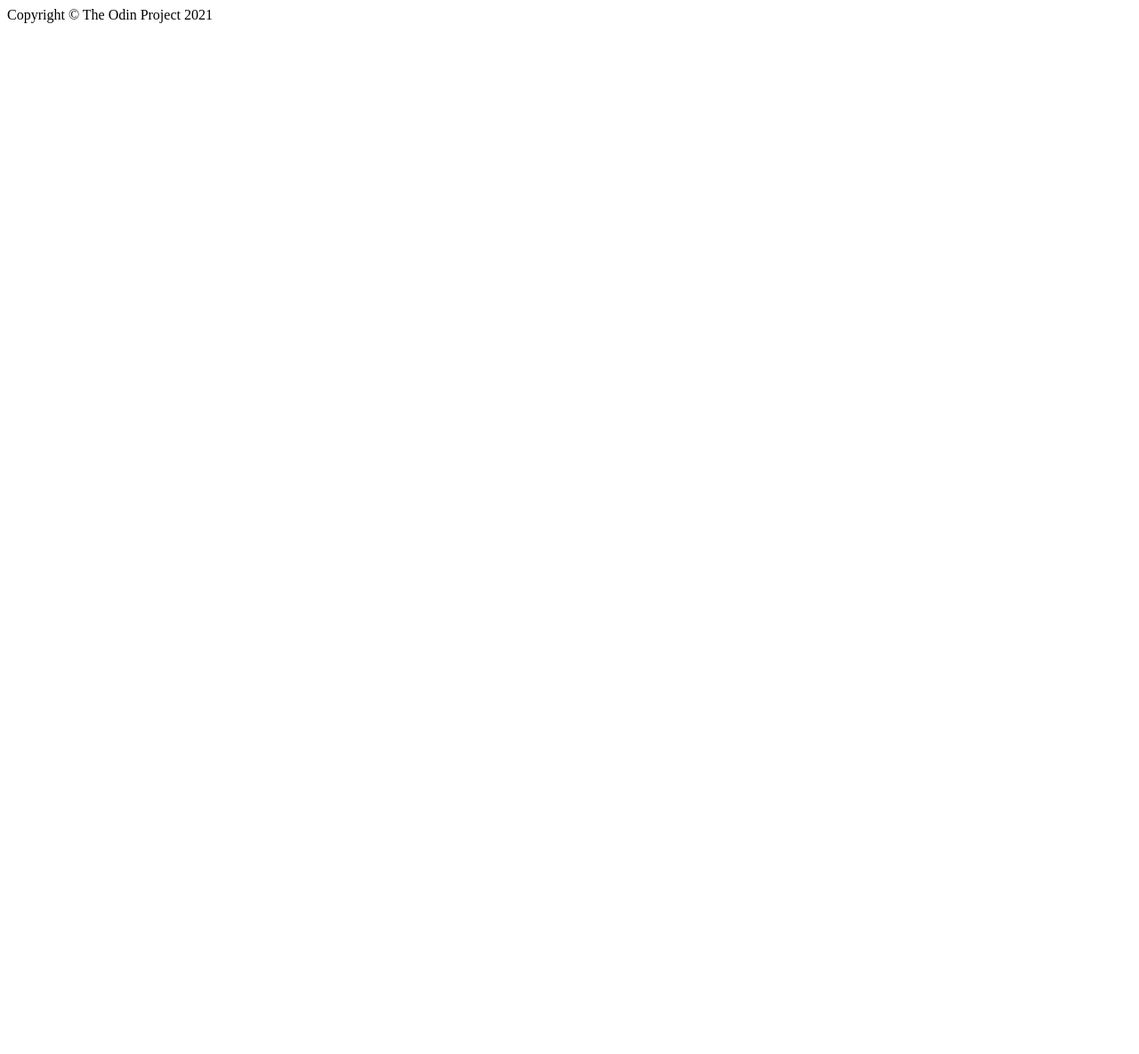
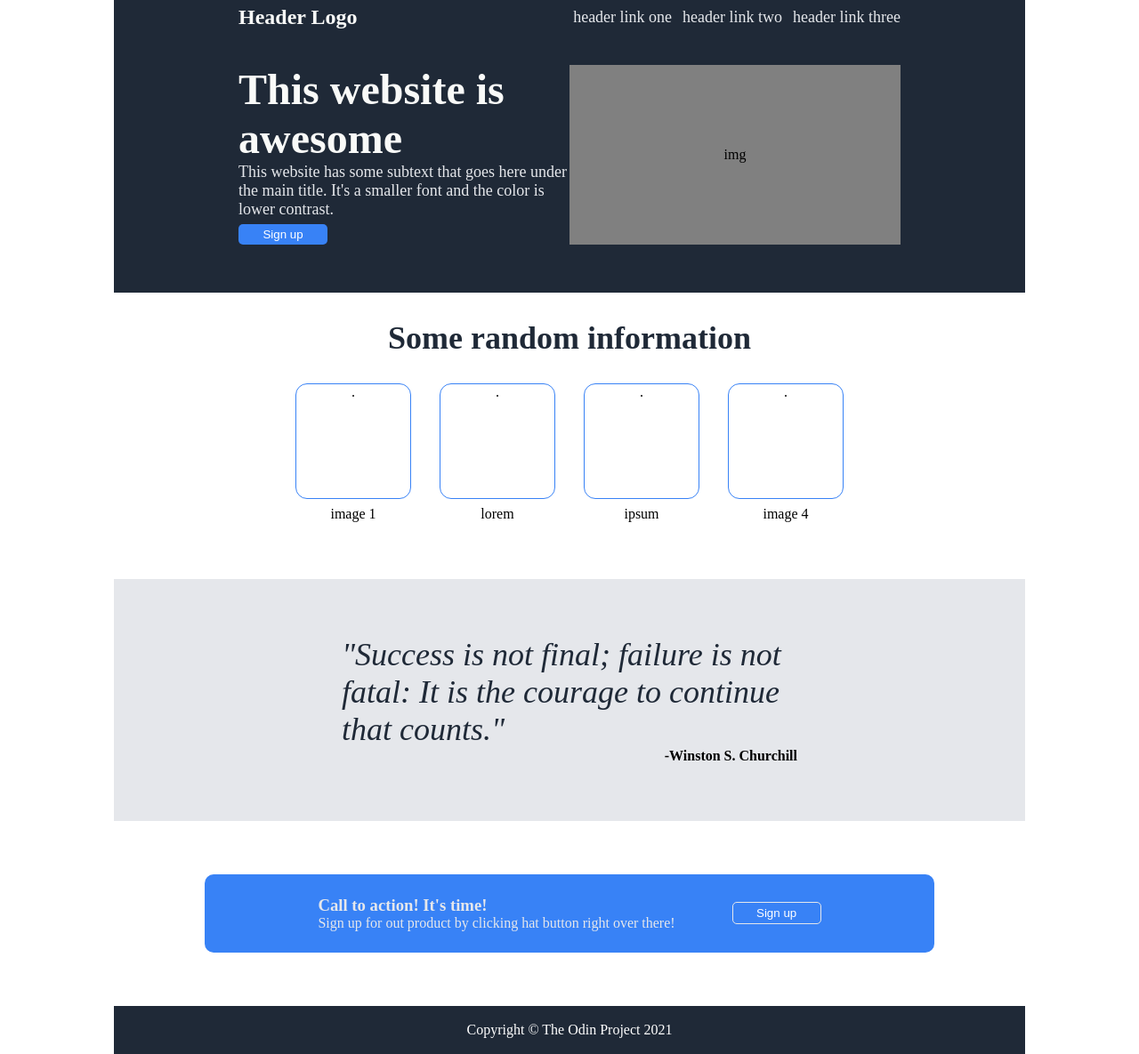
Before and after one commit to luanbalbi/odin-landing-page, a plain HTML site: page index.html in a window 1280 px wide. Shown: the whole page at 89% size. Before the commit the page ends 800 px from the top, so only its background shows below. Drawn offline with Linux system fonts and the light colour scheme.

Commit message:
Complete Landing Page - Html and CSS

```diff
--- a/index.html
+++ b/index.html
@@ -1,30 +1,61 @@
 <!DOCTYPE html>
 <html lang="en">
+
 <head>
     <meta charset="UTF-8">
     <meta name="viewport" content="width=device-width, initial-scale=1.0">
     <link rel="stylesheet" href="style.css">
     <title>Odin Landing Page</title>
 </head>
+
 <body>
     <div class="header">
-
+        <nav>
+            <div class="logo">Header Logo</div>
+            <div><a href="#">header link one</a></div>
+            <div><a href="#">header link two</a></div>
+            <div><a href="#">header link three</a></div>
+        </nav>
+        <div class="hero-section">
+            <div class="hero-left">
+                <h1 class="hero-title">This website is awesome</h1>
+                <p class="hero-parag">This website has some subtext that goes here under the main title. It's a smaller font
+                    and the color is lower contrast.
+                </p>
+                <button class="hero-button">Sign up</button>
+            </div>
+            <div class="hero-right">img</div>
+        </div>
     </div>
 
     <div class="info-container">
-
+        <h2>Some random information</h2>
+        <div class="gallery">
+            <div class="gallery-block"><div class="gallery-image">.</div>image 1</div>
+            <div class="gallery-block"><div class="gallery-image">.</div>lorem</div>
+            <div class="gallery-block"><div class="gallery-image">.</div>ipsum</div>
+            <div class="gallery-block"><div class="gallery-image">.</div>image 4</div>
+        </div>
     </div>
 
     <div class="quote-container">
-
+       <p class="quote">"Success is not final; failure is not fatal: It is the courage to continue that counts."</p>
+       <div class="author">-Winston S. Churchill</div>
     </div>
 
-    <div class="signup-container">
-
+    <div class="action-container">
+        <div class="action-left">
+            <h3 class="action">Call to action! It's time!</h3>
+            <p class="action">Sign up for out product by clicking hat button right over there!</p>
+        </div>
+        <div class="action-right">
+            <button class="action-button">Sign up</button>
+        </div>
     </div>
 
     <div class="footer">
         Copyright © The Odin Project 2021
     </div>
 </body>
+
 </html>
--- a/style.css
+++ b/style.css
@@ -0,0 +1,170 @@
+html {
+    display: flex;
+    justify-content: center;
+}
+
+body {
+    display: flex;
+    align-self: center;
+    flex-direction: column;
+    max-width: 1024px;
+    margin: 0;
+}
+
+.header,.footer,.info-container,.quote-container,.action-container {
+    padding: 6px 140px;
+}
+
+.header,.footer {
+    background-color: #1f2937;
+}
+
+nav {
+    display: flex;
+    align-items: center;
+    margin-bottom: 16px;
+    gap: 12px;
+}
+
+div.logo {
+    margin-right: auto;
+    font-size: 24px;
+    color: #f9faf8;
+    font-weight: 700;
+}
+
+a {
+    text-decoration: none;
+    font-size: 18px;
+    color: #e5e7eb;
+}
+
+.hero-title {
+    font-size: 48px;
+    font-weight: 800;
+    color: #f9faf8;
+    margin: 0;
+}
+
+.hero-section {
+    display: flex;
+    padding: 24px 0 48px 0 ;
+}
+
+.hero-button,.action-button {
+    background-color: #3882f6;
+    border: none;
+    color: white;
+    border-radius: 5px;
+    width: 100px;
+    text-align: center;
+    align-self: center;
+    padding: 4px;
+}
+
+.hero-left {
+    display: flex;
+    flex-direction: column;
+    flex: 1;
+}
+
+.hero-button {
+    align-self: flex-start;
+    margin: 6px 0 0 0;
+}
+
+.hero-right {
+    display: flex;
+    flex-wrap: nowrap;
+    flex: 1;
+    justify-content: center;
+    align-items: center;
+    background-color: grey;
+}
+
+.footer {
+    color: white;
+    display: flex;
+    justify-content: center;
+    align-items: center;
+    padding: 18px;
+}
+
+p.hero-parag {
+    font-size: 18px;
+    color: #e5e7eb;
+    margin: 0;
+}
+
+.info-container {
+    padding: 0 0 64px 0;
+}
+
+.gallery-image {
+    border: 1px #3882f6 solid;
+    border-radius: 10%;
+    height: 128px;
+    width: 128px;
+    text-align: center;
+}
+
+.gallery-block {
+    display: flex;
+    flex-direction: column;
+    align-items: center;
+    gap: 8px;
+    padding: 0 16px;
+}
+
+.gallery {
+    display: flex;
+    justify-content: center;
+}
+
+.info-container > h2 {
+    text-align: center;
+    font-size: 36px;
+    font-weight: 800;
+    color: #1f2937;
+}
+
+.quote-container {
+    background-color: #e5e7eb;
+    display: flex;
+    flex-direction: column;
+    padding: 64px 25%;
+}
+
+p.quote {
+    margin: 0;
+    font-size: 36px;
+    font-style: italic;
+    font-weight: 300;
+    color: #1f2937;
+}
+
+.author {
+    align-self: flex-end;
+    font-weight: 700;
+}
+
+.action-container {
+    background-color: #3882f6;
+    border-radius: 10px;
+    display: flex;
+    margin: 60px 10%;
+    padding: 24px;
+    align-items: center;
+    justify-content: center;
+    gap: 64px;
+}
+
+h3.action,p.action {
+    margin: 0;
+    color:#e5e7eb;
+}
+
+.action-button {
+    border: 1px #e5e7eb solid;
+    cursor: pointer;
+}
```
